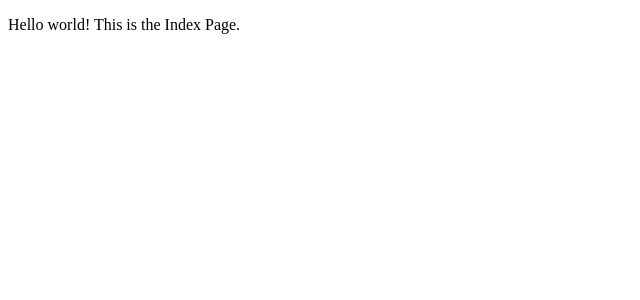
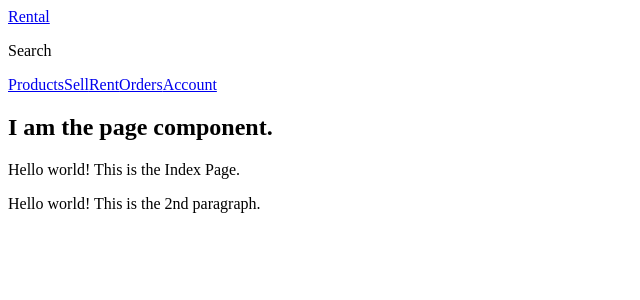
Before and after one commit to matt-jb/rental-frontend, a Next.js app: page / in a window 1280 px wide. Shown: the top 300 px of the page, without its empty margins (0-640 px from the left). Built offline with nearby package versions, Linux system fonts and the light colour scheme.

Commit message:
Building architecture

```diff
--- /dev/null
+++ b/components/Header.js
@@ -0,0 +1,16 @@
+import Link from 'next/link';
+import Nav from './Nav';
+
+export default function Header() {
+    return (
+        <header>
+            <div className="bar">
+                <Link href="/">Rental</Link>
+            </div>
+            <div className="sub-bar">
+                <p>Search</p>
+            </div>
+            <Nav />
+        </header>
+    )
+}
--- /dev/null
+++ b/components/Nav.js
@@ -0,0 +1,13 @@
+import Link from 'next/link';
+
+export default function Nav() {
+    return(
+        <nav>
+            <Link href="/">Products</Link>
+            <Link href="/">Sell</Link>
+            <Link href="/">Rent</Link>
+            <Link href="/">Orders</Link>
+            <Link href="/">Account</Link>
+        </nav>
+    )
+}
--- /dev/null
+++ b/components/Page.js
@@ -0,0 +1,16 @@
+import PropTypes from 'prop-types';
+import Header from './Header';
+
+export default function Page({children}) {
+    return (
+    <div>
+        <Header />
+        <h2>I am the page component.</h2>
+        {children}
+    </div>
+    )
+}
+
+Page.PropTypes = {
+    children: PropTypes.any,
+}
--- /dev/null
+++ b/pages/_app.js
@@ -0,0 +1,9 @@
+import Page from '../components/Page';
+
+export default function MyApp({ Component, pageProps }) {
+    return (
+        <Page>
+            <Component {...pageProps}/>
+        </Page>
+    )
+}
--- /dev/null
+++ b/pages/_document.js
@@ -0,0 +1,12 @@
+import Document, { Html, Head, NextScript, Main } from 'next/document';
+
+export default class MyDocument extends Document {
+    render() {
+        return <Html lang="pl-PL">
+            <body>
+                <Main />
+                <NextScript />
+            </body>
+        </Html>;
+    }
+}
--- a/pages/index.js
+++ b/pages/index.js
@@ -1,5 +1,8 @@
+import Page from '../components/Page';
+
 export default function IndexPage() {
-    return <div>
+    return (<>
         <p>Hello world! This is the Index Page.</p>
-    </div>
+        <p>Hello world! This is the 2nd paragraph.</p>
+    </>)
 }
```
Also changed, not shown: pages/sell.js (added, +7 -0 lines).
